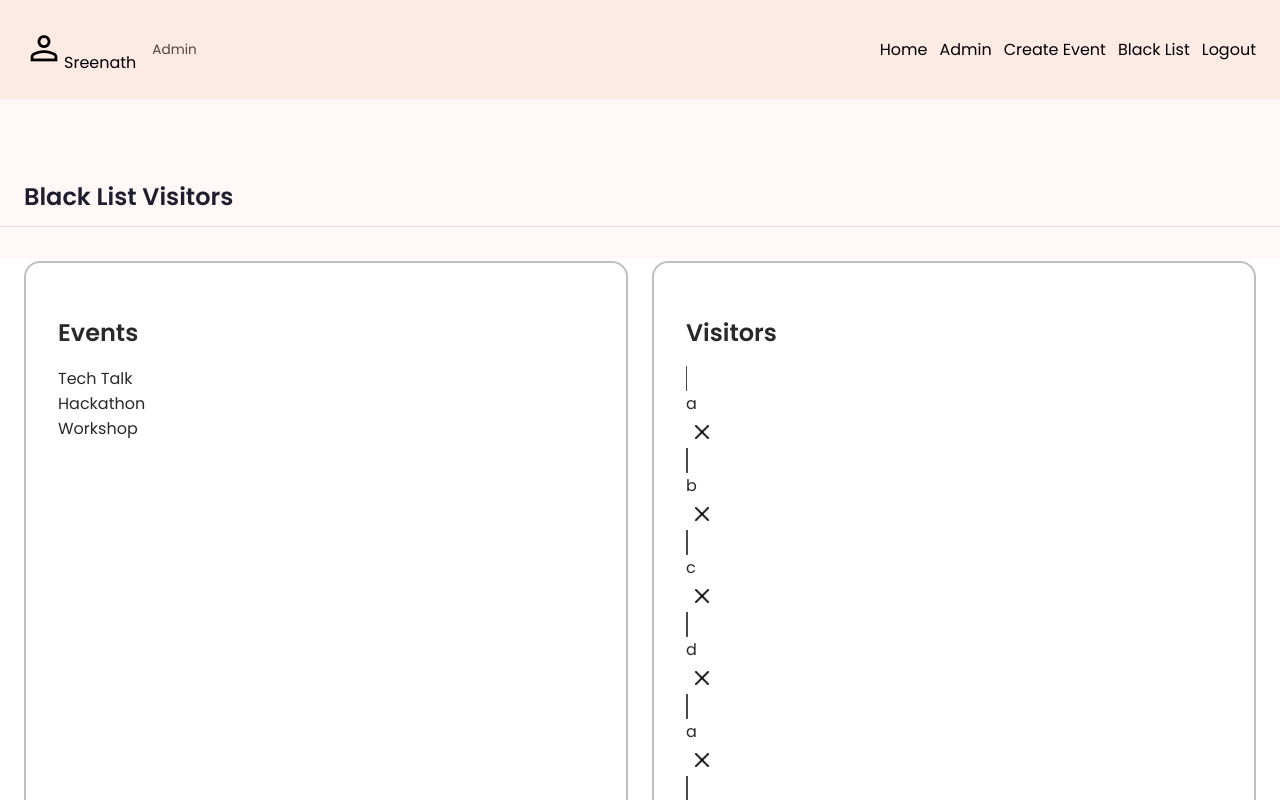
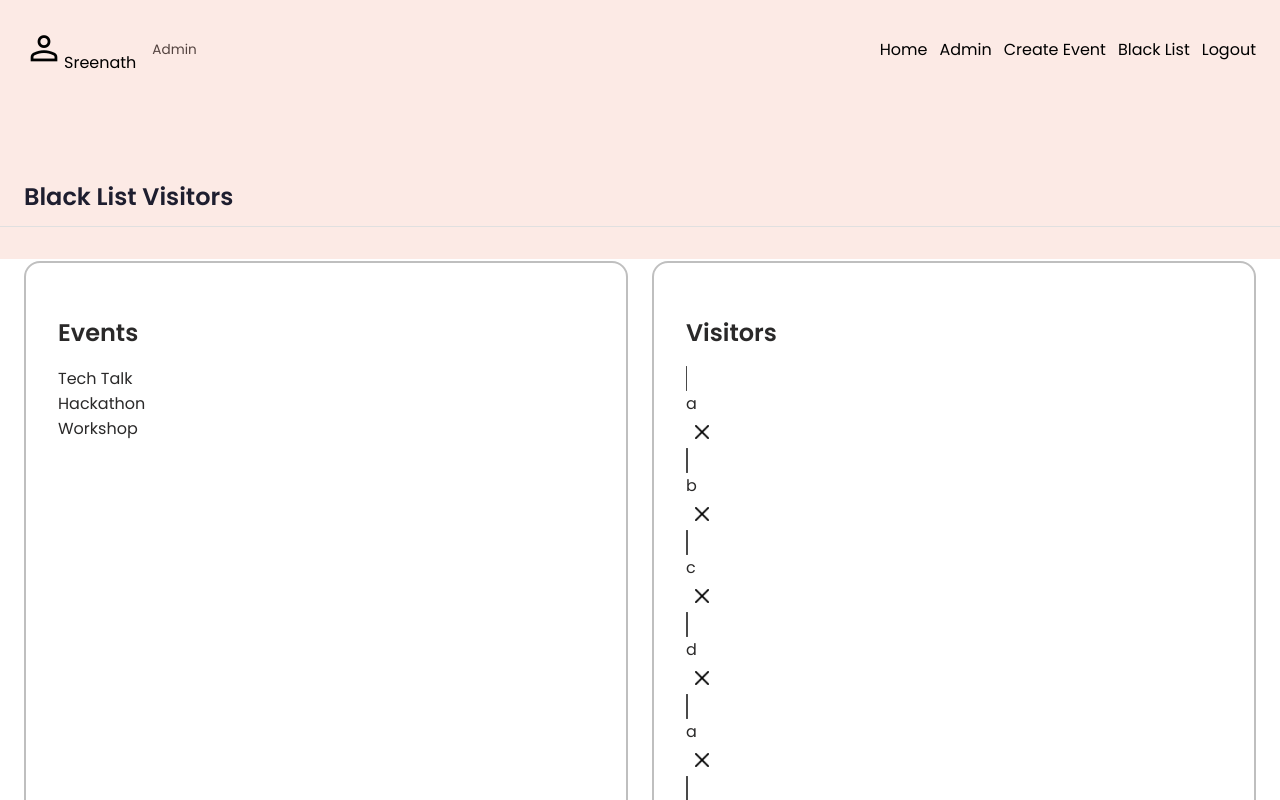
Before and after one commit to SreenathKarthick11/Eagle, a React (Vite) app in the folder frontend/: page /black-list in a window 1280 px wide. Built offline with nearby package versions, Linux system fonts and the light colour scheme.

Commit message:
Frontend: Updated prominent background color.

```diff
--- a/frontend/src/pages/styles/layout.css
+++ b/frontend/src/pages/styles/layout.css
@@ -13,5 +13,5 @@
 
 .layout_main {
   overflow-y: auto;
-  background: var(--md-sys-color-background);
+  background: var(--md-sys-color-surface-container);
 }
```
